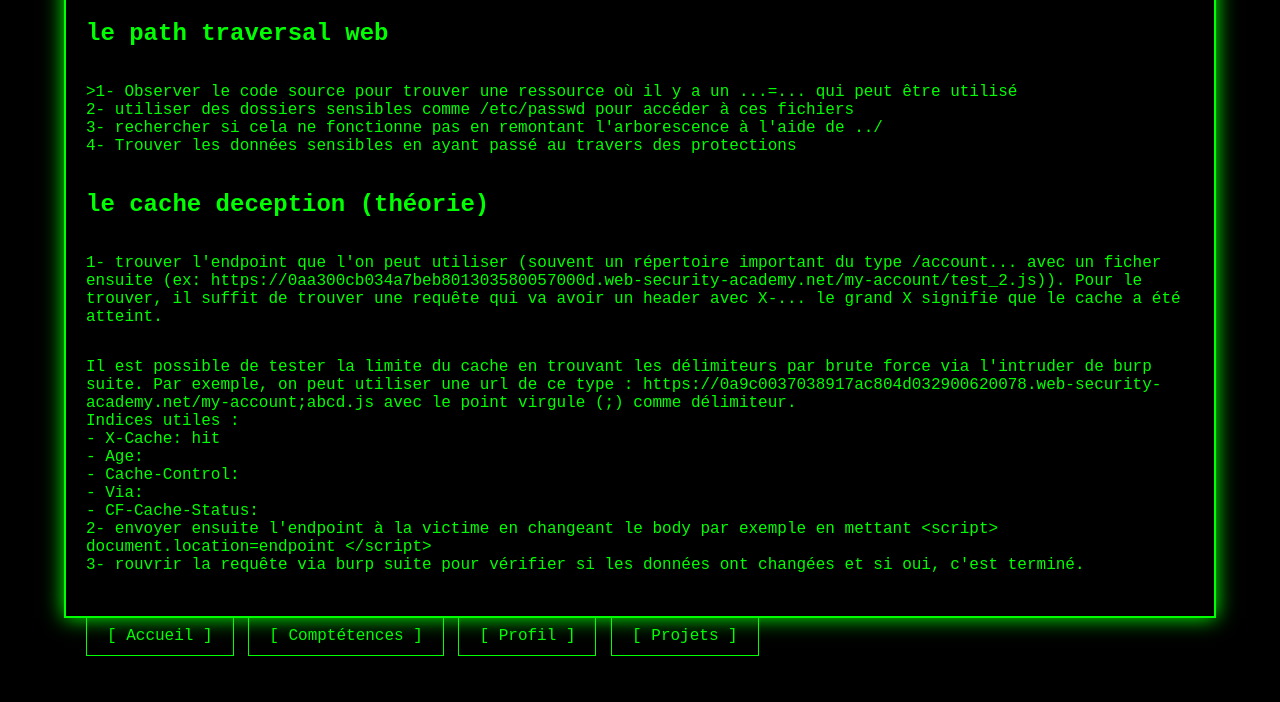
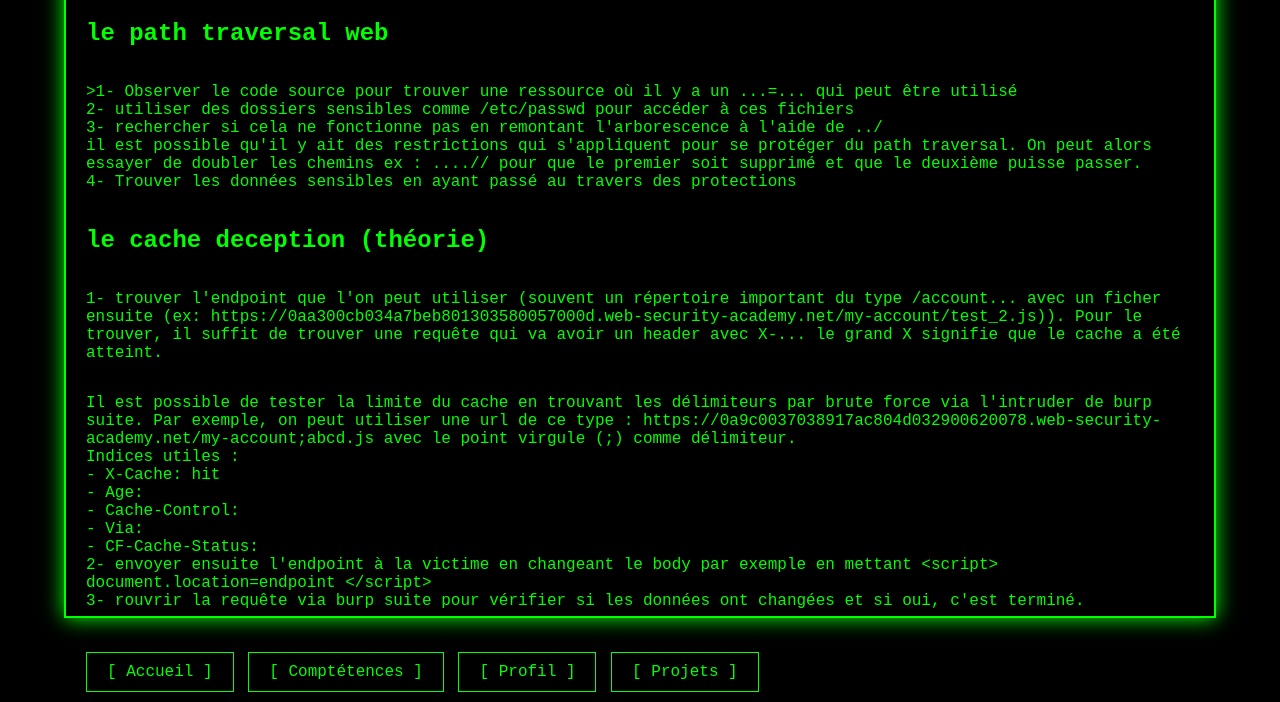
Before and after one commit to Wavy15/wavy15.github.io, a plain HTML site: page write-up.html in a window 1280 px wide. Shown: the part 151-853 px from the top of the page. Before the commit the page ends 817 px from the top, so only its background shows below. Drawn offline with Linux system fonts and the light colour scheme.

Commit message:
Update write-up.html

```diff
--- a/write-up.html
+++ b/write-up.html
@@ -85,6 +85,7 @@ li:before {
   <p>>1-  Observer le code source pour trouver une ressource où il y a un ...=... qui peut être utilisé <br>
 2- utiliser des dossiers sensibles comme /etc/passwd pour accéder à ces fichiers <br>
 3- rechercher si cela ne fonctionne pas en remontant l'arborescence à l'aide de ../ <br>
+    il est possible qu'il y ait des restrictions qui s'appliquent pour se protéger du path traversal. On peut alors essayer de doubler les chemins ex : ....// pour que le premier soit supprimé et que le deuxième puisse passer.<br>
 4- Trouver les données sensibles en ayant passé au travers des protections</p>
   <h2> le cache deception (théorie)</h2>
   <p>1- trouver l'endpoint que l'on peut utiliser (souvent un répertoire important du type /account... avec un ficher ensuite (ex: https://0aa300cb034a7beb801303580057000d.web-security-academy.net/my-account/test_2.js)). Pour le trouver, il suffit de trouver une requête qui va avoir un header avec X-... le grand X signifie que le cache a été atteint. <br>
```
